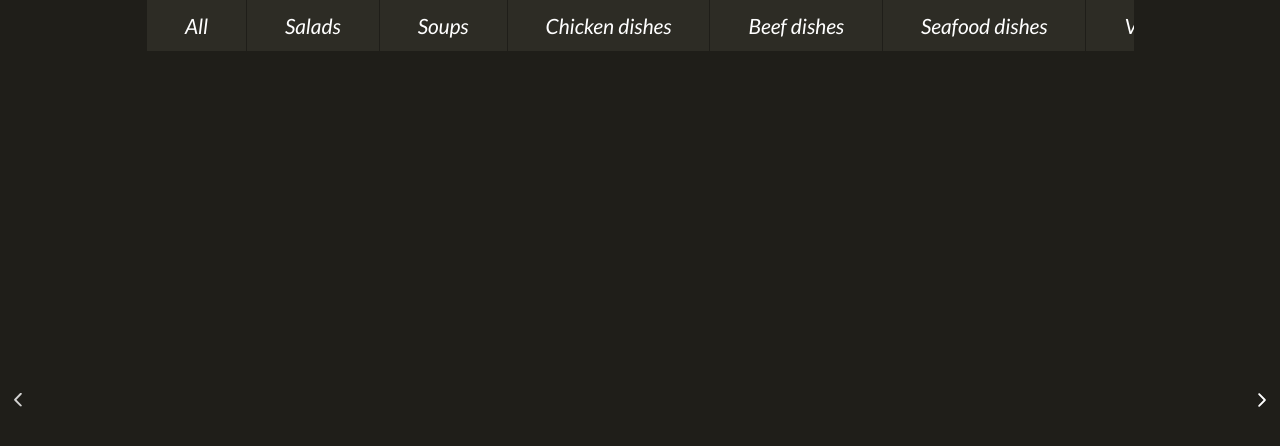
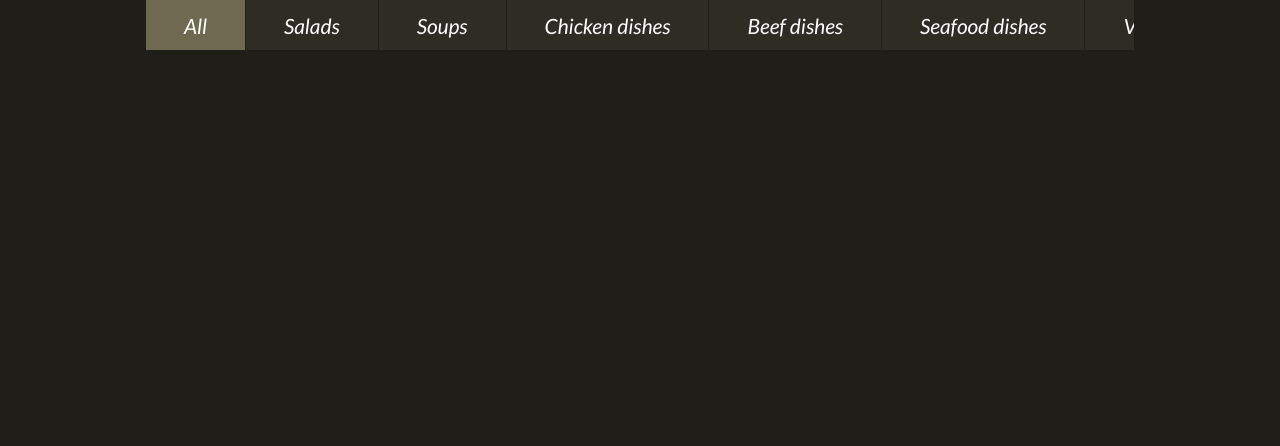
Before and after one commit to js-tasks-ru/jsbasic-20210114_aik303030, a website: page 7-module/1-task/index.html in a window 1280 px wide. Both pictures are taken after a click on the link "All". Drawn offline with Linux system fonts and the light colour scheme.

Commit message:
7-module

```diff
--- a/7-module/1-task/index.html
+++ b/7-module/1-task/index.html
@@ -23,6 +23,8 @@
     let container = document.querySelector('.container');
 
     container.append(ribbon.elem);
+
+    ribbon.initMenu();
   </script>
 </body>
 
--- a/7-module/1-task/index.js
+++ b/7-module/1-task/index.js
@@ -6,12 +6,15 @@ export default class RibbonMenu {
 
         this.elem = document.createElement('div');
 
+        this.elem.classList.add('ribbon');
+
         this.elem.insertAdjacentHTML('afterbegin', `
             <button class="ribbon__arrow ribbon__arrow_left ribbon__arrow_visible">
                 <img src="/assets/images/icons/angle-icon.svg" alt="icon">
             </button>
 
-            <nav class="ribbon__inner" />
+            <nav class="ribbon__inner">
+            </nav>
 
             <button class="ribbon__arrow ribbon__arrow_right ribbon__arrow_visible">
                 <img src="/assets/images/icons/angle-icon.svg" alt="icon">
@@ -34,29 +37,66 @@ export default class RibbonMenu {
         this.arrowLeft = this.elem.querySelector('.ribbon__arrow_left');
         this.arrowRight = this.elem.querySelector('.ribbon__arrow_right');
 
-
+        this.checkArrows();
+        this.initArrows();
 
         this.ribbonInner.addEventListener('scroll', () => {
-           if(this.ribbonInner.scrollLeft === 0) {
-               this.arrowLeft.classList.remove('ribbon__arrow_visible');
-           } else {
-               this.arrowLeft.classList.add('ribbon__arrow_visible');
-           }
-           if(this.ribbonInner.scrollWidth - this.ribbonInner.scrollLeft - this.ribbonInner.clientWidth < 1) {
-               this.arrowRight.classList.remove('ribbon__arrow_visible');
-           } else {
-               this.arrowRight.classList.add('ribbon__arrow_visible');
-           }
+            this.checkArrows();
         });
+
+        this.ribbonInner.addEventListener('click', (e) => {
+            if (e.target.classList.contains('ribbon__item')) {
+                e.preventDefault();
+                if(this.ribbonInner.querySelector('.ribbon__item_active')) {
+                    this.ribbonInner.querySelector('.ribbon__item_active').classList.remove('ribbon__item_active');
+                }
+                e.target.classList.add('ribbon__item_active');
+
+                const customEvent = new CustomEvent('ribbon-select', {
+                    detail: e.target.dataset.id,
+                    bubbles: true,
+                });
+
+                this.elem.dispatchEvent(customEvent);
+                console.log('event dispatched');
+            }
+        });
+
     }
 
     initArrows() {
         this.arrowLeft.addEventListener('click', () => {
-            this.ribbonInner.scrollBy(350, 0);
+            this.ribbonInner.scrollBy(-350, 0);
+            console.log('click left');
         });
 
         this.arrowRight.addEventListener('click', () => {
-            this.ribbonInner.scrollBy(-350, 0);
+            this.ribbonInner.scrollBy(350, 0);
+            console.log('click right');
         });
+
+    }
+
+    checkArrows() {
+        console.log(this.ribbonInner.style);
+
+        if(this.ribbonInner.scrollLeft === 0) {
+            this.arrowLeft.classList.remove('ribbon__arrow_visible');
+            console.log('scrollleft = 0');
+        } else {
+            this.arrowLeft.classList.add('ribbon__arrow_visible');
+            console.log('scrollleft != 0');
+        }
+        if((this.ribbonInner.scrollWidth - this.ribbonInner.scrollLeft - this.ribbonInner.clientWidth) < 1) {
+            this.arrowRight.classList.remove('ribbon__arrow_visible');
+            console.log('scrollright = 0');
+        } else {
+            this.arrowRight.classList.add('ribbon__arrow_visible');
+            console.log('scrollright != 0');
+        }
+    }
+
+    initMenu() {
+
     }
 }
```
